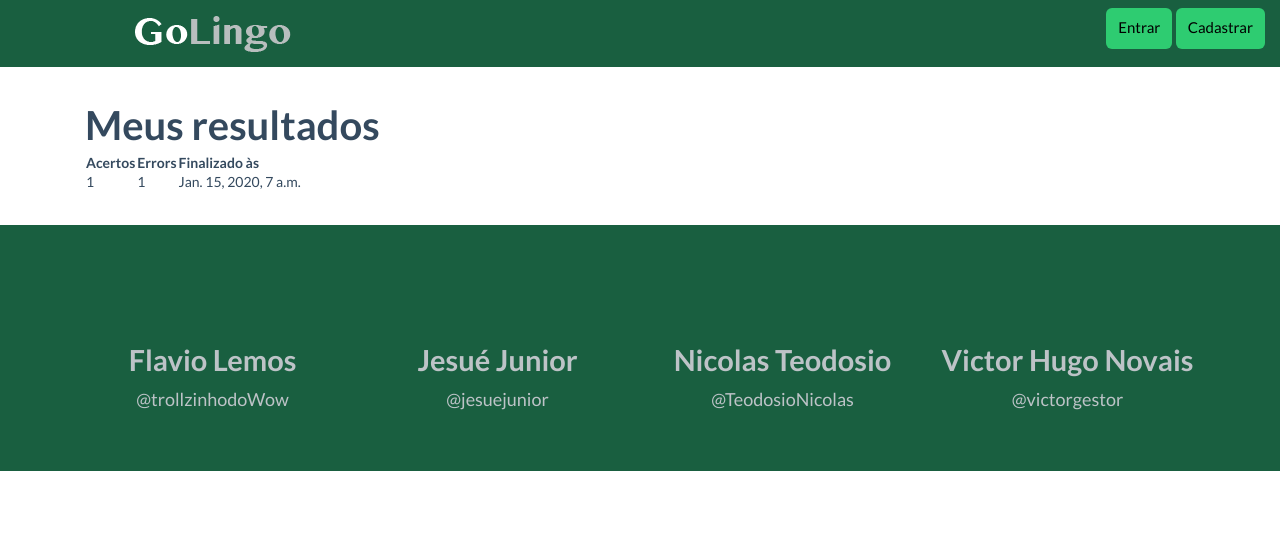
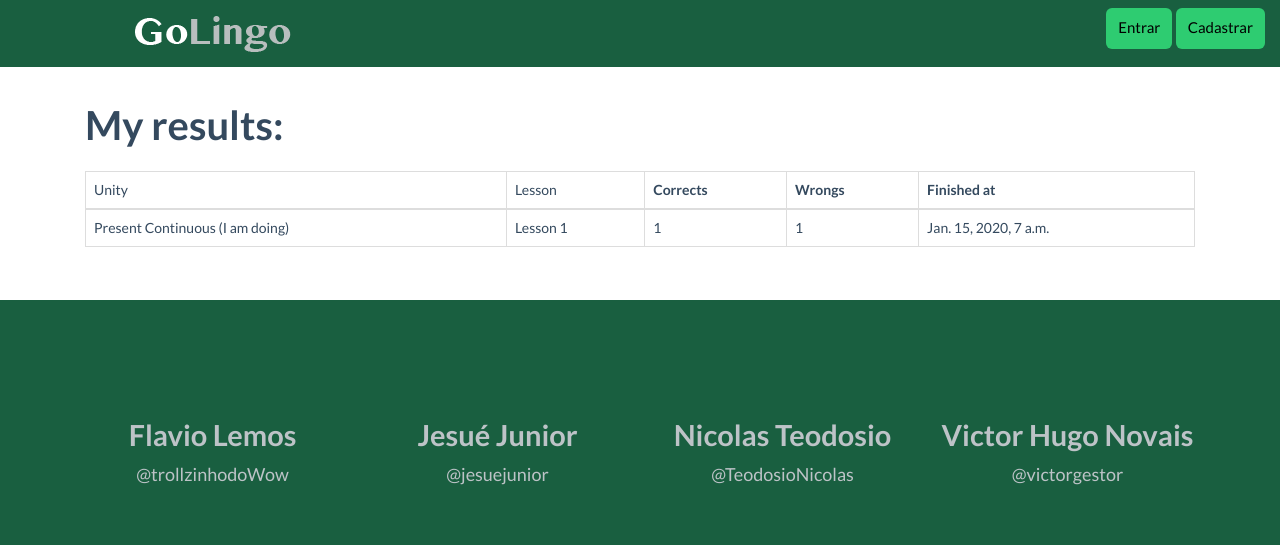
Before and after one commit to jesuejunior/golingo, a Django app: template quiz/templates/results.html in a window 1280 px wide. Shown: the top 545 px of the page. Run offline with Django 3.2, Linux system fonts and the light colour scheme; the template is opened without the code that fills it: values that come from a table or form of the project are taken from there, others are empty; data comes from the database, SQL or seed files in the repository; tables that the repository leaves empty hold one stand-in row (values such as "Sample post").

Commit message:
Adicionando url dos resultados e ajustando template de resultados

```diff
--- a/golingo/urls.py
+++ b/golingo/urls.py
@@ -17,11 +17,12 @@ from django.conf import settings
 from django.conf.urls import include, url
 from django.conf.urls.static import static
 from django.contrib import admin
-from quiz.views import QuestionTemplateView, HomeTemplateView
+from quiz.views import QuestionTemplateView, HomeTemplateView, ResultTemplateView
 
 urlpatterns = [
     url(r'^admin/', include(admin.site.urls)),
     url(r'^$', HomeTemplateView.as_view(), name='home'),
     url(r'^question/$', QuestionTemplateView.as_view(), name='question'),
     url(r'^accounts/', include('registration.backends.simple.urls')),
+    url(r'^results/(?P<lesson_id>\d+)$', ResultTemplateView.as_view(), name='results'),
 ] + static(settings.STATIC_URL, document_root=settings.STATIC_ROOT)
--- a/quiz/templates/results.html
+++ b/quiz/templates/results.html
@@ -1,19 +1,23 @@
 {% extends 'menu.html' %}
 {% load staticfiles %}
 {% block container %}
-    <h3>Meus resultados</h3>
-{#    <br>#}
-    <table>
+    <h3>My results:</h3>
+    <br>
+    <table class="table table-bordered">
         <thead>
             <tr>
-                <th>Acertos</th>
-                <th>Errors</th>
-                <th>Finalizado às</th>
+                <td>Unity</td>
+                <td>Lesson</td>
+                <th>Corrects</th>
+                <th>Wrongs</th>
+                <th>Finished at</th>
             </tr>
         </thead>
         <tbody>
             {% for result in results %}
                 <tr>
+                    <td>{{ lesson.unity.name }}</td>
+                    <td>{{ lesson.name }}</td>
                     <td>{{ result.correct }}</td>
                     <td>{{ result.wrong }}</td>
                     <td>{{ result.finished_at }}</td>
```
Also changed, not shown: quiz/views.py (+5 -5 lines).
